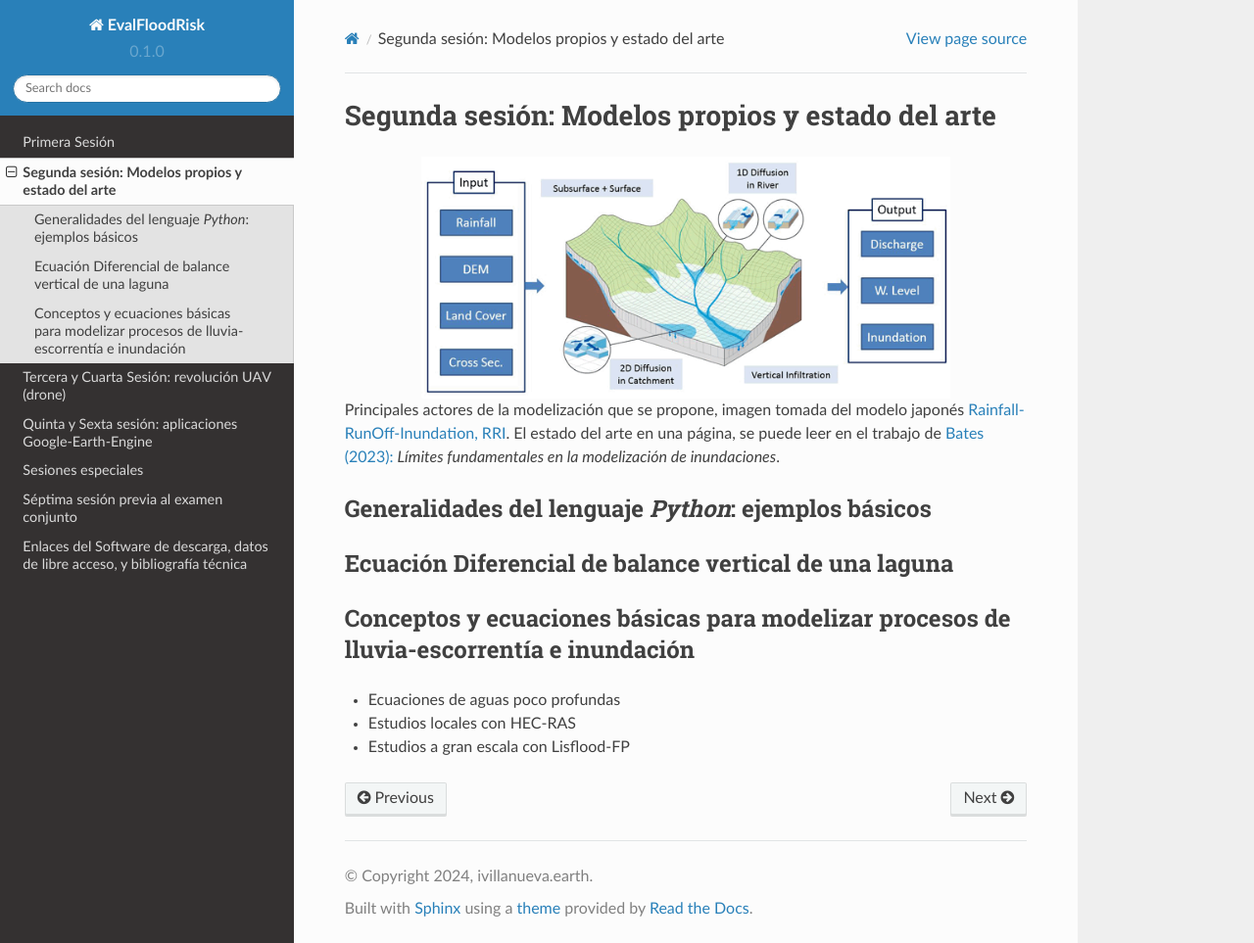
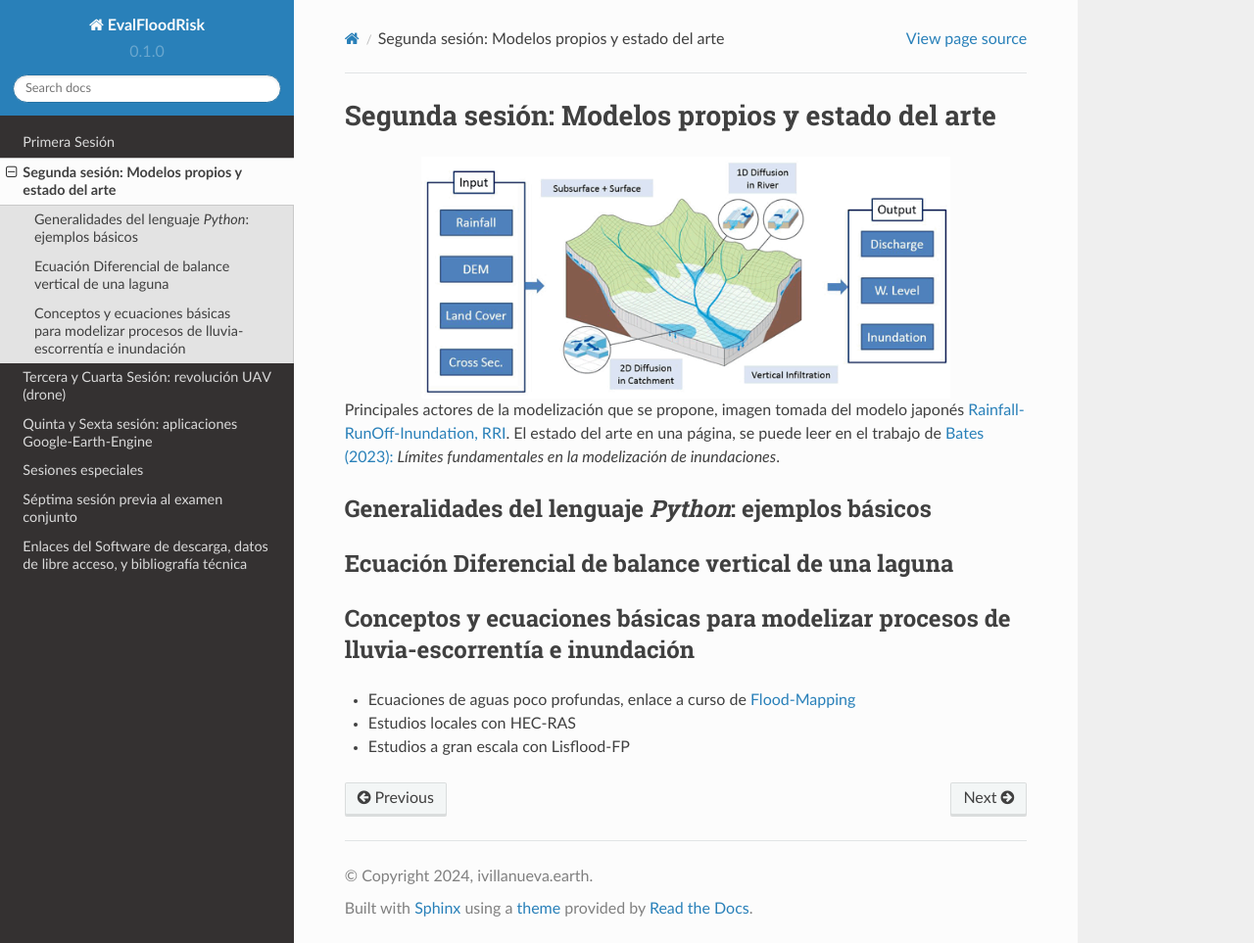
Before and after one commit to ivillamadrid/EvalFloodRisk_RSSWE, a Sphinx documentation site: the page built from docs/source/D2.rst, in a window 1280 px wide and 963 px high. Shown: the whole window at 98% size. Built offline with Sphinx 7.4.7 and the Read the Docs theme 2.0.0, drawn with Linux system fonts in a browser that asks for light colours.

Commit message:
Update D2.rst

```diff
--- a/docs/source/D2.rst
+++ b/docs/source/D2.rst
@@ -19,7 +19,7 @@ Ecuación Diferencial de balance vertical de una laguna
 Conceptos y ecuaciones básicas para modelizar procesos de lluvia-escorrentía e inundación
 -----------------------------------------------------------------------------------------
 
-* Ecuaciones de aguas poco profundas
+* Ecuaciones de aguas poco profundas, enlace a curso de `Flood-Mapping <https://floodmapping.readthedocs.io>`_
 
 * Estudios locales con HEC-RAS
 
```
